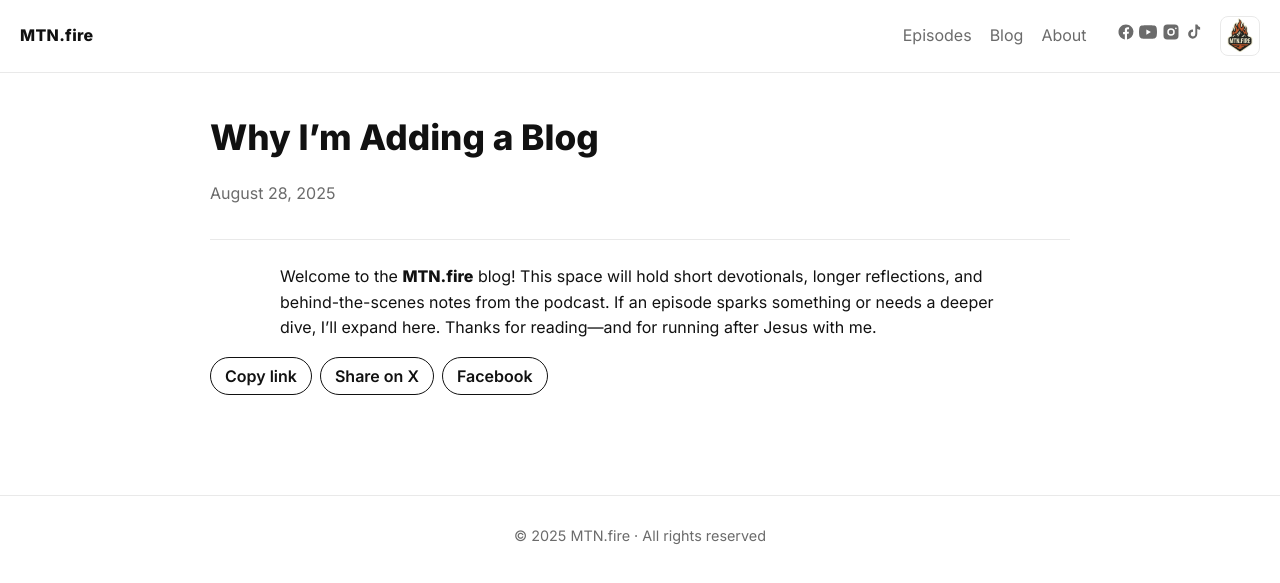
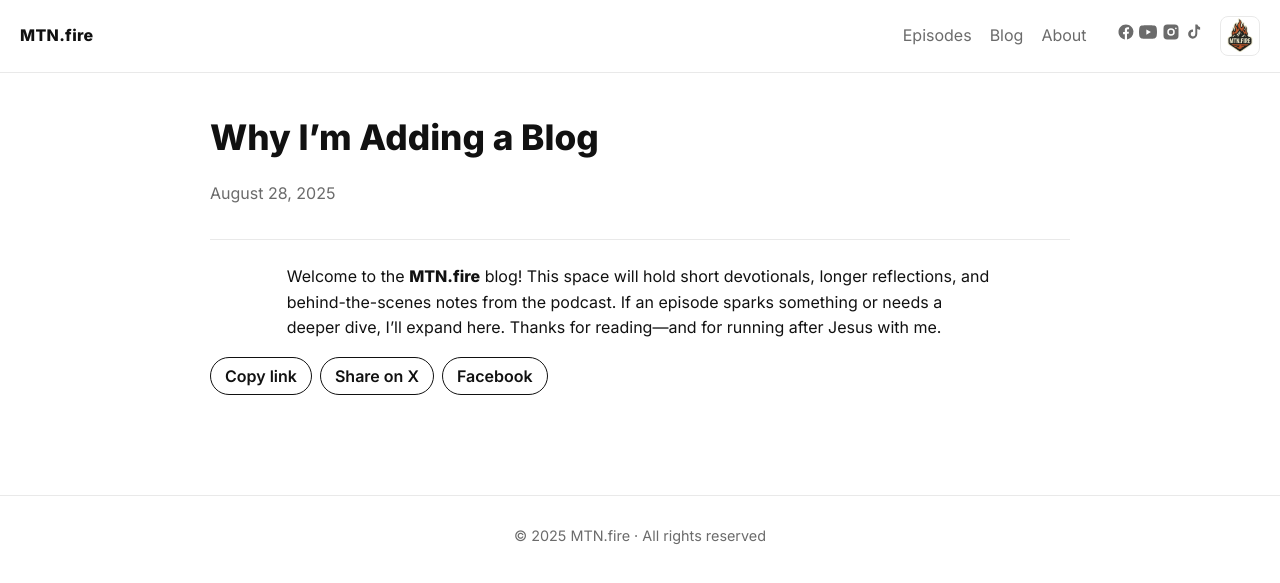
Before and after one commit to mtnfire/mtnfire.org, a Jekyll site: the page built from _posts/2025-08-28-why-im-adding-a-blog.md, in a window 1280 px wide. Shown: the top 583 px of the page. Built offline with Jekyll 4.4.1, drawn with Linux system fonts in a browser that asks for light colours.

Commit message:
Update main.css

```diff
--- a/assets/css/main.css
+++ b/assets/css/main.css
@@ -509,3 +509,23 @@
 }
 .more summary::-webkit-details-marker { display: none; }
 .more summary .toggle-label { text-decoration: underline; }
+
+
+/* Episode detail layout polish */
+.episode-detail .post-head{
+  display:grid;
+  grid-template-columns: minmax(0,1.2fr) minmax(220px,.8fr);
+  align-items:center;
+  gap:24px;
+}
+.post-cover.small{
+  max-width:360px;
+  margin:0 auto;
+  border-radius:12px;
+}
+@media (max-width:820px){
+  .episode-detail .post-head{ grid-template-columns:1fr; }
+  .post-cover.small{ max-width:220px; }
+}
+.prose{ max-width:70ch; }
+.prose p{ margin:1rem 0; }
```
